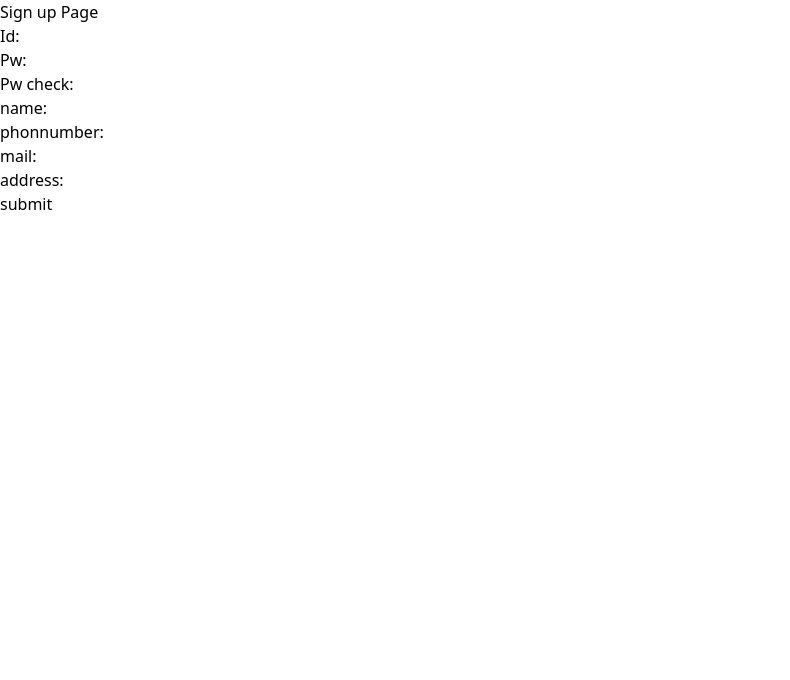
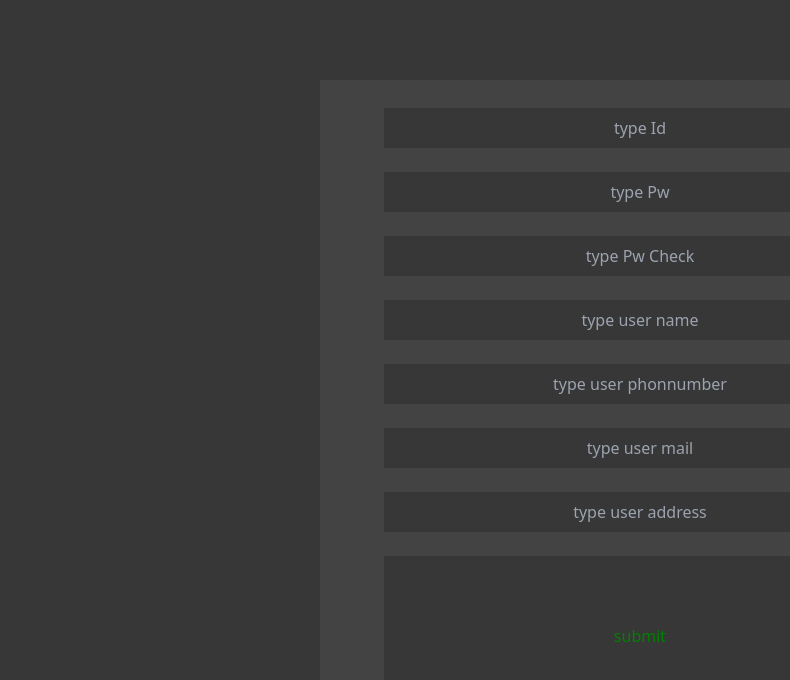
Before and after one commit to csm009177/unhw, a Next.js app: page /signup in a window 1280 px wide. Shown: the top 680 px of the page, without its empty margins (0-790 px from the left). Built offline with nearby package versions, Linux system fonts and the light colour scheme.

Commit message:
Signup - styling

```diff
--- a/app/(pages)/login/page.tsx
+++ b/app/(pages)/login/page.tsx
@@ -67,6 +67,7 @@ export default function Login() {
                 alignItems: "center",
                 backgroundColor: "#373737",
                 textAlign: "center",
+                color:'white'
               }}
               type="text"
               id="userId"
@@ -87,6 +88,7 @@ export default function Login() {
                 alignItems: "center",
                 backgroundColor: "#373737",
                 textAlign: "center",
+                color:'white'
               }}
               type="password"
               id="userPw"
@@ -105,11 +107,12 @@ export default function Login() {
               justifyContent: "center",
               alignItems: "center",
               backgroundColor: "#373737",
+              color:'white'
             }}
             type="submit"
           >
             {message ? (
-              <p style={{ color: "red" }}>{message}</p>
+              <p style={{ color: "white" }}>{message}</p>
             ) : (
               <p style={{ color: "green" }}>submit</p>
             )}
--- a/app/(pages)/signup/page.tsx
+++ b/app/(pages)/signup/page.tsx
@@ -39,8 +39,8 @@ export default function SignUp() {
         body: JSON.stringify({
           id: userId,
           pw: userPw,
-          username:username,
-          userphonnumber : userphonnumber,
+          username: username,
+          userphonnumber: userphonnumber,
           useremail: useremail,
           useraddress: useraddress,
         }),
@@ -55,80 +55,181 @@ export default function SignUp() {
   };
 
   return (
+    <div
+      style={{
+        width: "100vw",
+        height: "100vh",
+        display: "flex",
+        justifyContent: "center",
+        alignItems: "center",
+        backgroundColor: "#373737",
+      }}
+    >
+      <div
+        style={{
+          width: "50vw",
+          height: "80vh",
+          display: "flex",
+          justifyContent: "center",
+          alignItems: "center",
+          backgroundColor: "#434343",
+        }}
+      >
         <form onSubmit={handleSubmit}>
-      <div>Sign up Page</div>
-      <div>
-        <label htmlFor="userId">Id:</label>
+          <br />
           <input
+            style={{
+              width: "40vw",
+              height: "5vh",
+              display: "flex",
+              justifyContent: "center",
+              alignItems: "center",
+              backgroundColor: "#373737",
+              textAlign: "center",
+              color: "white",
+            }}
             type="text"
             id="userId"
             value={userId}
+            placeholder="type Id"
             onChange={(e) => setUserId(e.target.value)}
             required
           />
-      </div>
-      <div>
-        <label htmlFor="userPw">Pw:</label>
+          <br />
           <input
+            style={{
+              width: "40vw",
+              height: "5vh",
+              display: "flex",
+              justifyContent: "center",
+              alignItems: "center",
+              backgroundColor: "#373737",
+              textAlign: "center",
+              color: "white",
+            }}
             type="password"
             id="userPw"
             value={userPw}
+            placeholder="type Pw"
             onChange={(e) => setUserPw(e.target.value)}
             required
           />
-      </div>
-      <div>
-        <label htmlFor="userPwCheck">Pw check:</label>
+          <br />
           <input
+            style={{
+              width: "40vw",
+              height: "5vh",
+              display: "flex",
+              justifyContent: "center",
+              alignItems: "center",
+              backgroundColor: "#373737",
+              textAlign: "center",
+              color: "white",
+            }}
             type="password"
             id="userPwCheck"
             value={userPwCheck}
+            placeholder="type Pw Check"
             onChange={(e) => setUserPwCheck(e.target.value)}
             required
           />
-      </div>
-      <div>
-        <label htmlFor="username">name:</label>
+          <br />
           <input
+            style={{
+              width: "40vw",
+              height: "5vh",
+              display: "flex",
+              justifyContent: "center",
+              alignItems: "center",
+              backgroundColor: "#373737",
+              textAlign: "center",
+              color: "white",
+            }}
             type="text"
             id="username"
             value={username}
+            placeholder="type user name"
             onChange={(e) => setUsername(e.target.value)}
             required
           />
-      </div>
-      <div>
-        <label htmlFor="userphonnumber">phonnumber:</label>
+          <br />
           <input
+            style={{
+              width: "40vw",
+              height: "5vh",
+              display: "flex",
+              justifyContent: "center",
+              alignItems: "center",
+              backgroundColor: "#373737",
+              textAlign: "center",
+              color: "white",
+            }}
             type="text"
             id="userphonnumber"
             value={userphonnumber}
+            placeholder="type user phonnumber"
             onChange={(e) => setUserphonnumber(e.target.value)}
             required
           />
-      </div>
-      <div>
-        <label htmlFor="useremail">mail:</label>
+          <br />
           <input
+            style={{
+              width: "40vw",
+              height: "5vh",
+              display: "flex",
+              justifyContent: "center",
+              alignItems: "center",
+              backgroundColor: "#373737",
+              textAlign: "center",
+              color: "white",
+            }}
             type="text"
             id="useremail"
             value={useremail}
+            placeholder="type user mail"
             onChange={(e) => setUseremail(e.target.value)}
             required
           />
-      </div>
-      <div>
-        <label htmlFor="useraddress">address:</label>
+          <br />
           <input
+            style={{
+              width: "40vw",
+              height: "5vh",
+              display: "flex",
+              justifyContent: "center",
+              alignItems: "center",
+              backgroundColor: "#373737",
+              textAlign: "center",
+              color: "white",
+            }}
             type="text"
             id="useraddress"
             value={useraddress}
+            placeholder="type user address"
             onChange={(e) => setUseraddress(e.target.value)}
             required
           />
+          <br />
+          <button
+            style={{
+              width: "40vw",
+              height: "20vh",
+              display: "flex",
+              justifyContent: "center",
+              alignItems: "center",
+              backgroundColor: "#373737",
+              color: "white",
+            }}
+            type="submit"
+          >
+            {message ? (
+              <p style={{ color: "white" }}>{message}</p>
+            ) : (
+              <p style={{ color: "green" }}>submit</p>
+            )}
+          </button>
+        </form>
       </div>
-      <button type="submit">submit</button>
-      {message && <p>{message}</p>}
-    </form>
+    </div>
   );
 }
```
Lines whose indentation alone changed are shown as unchanged.
